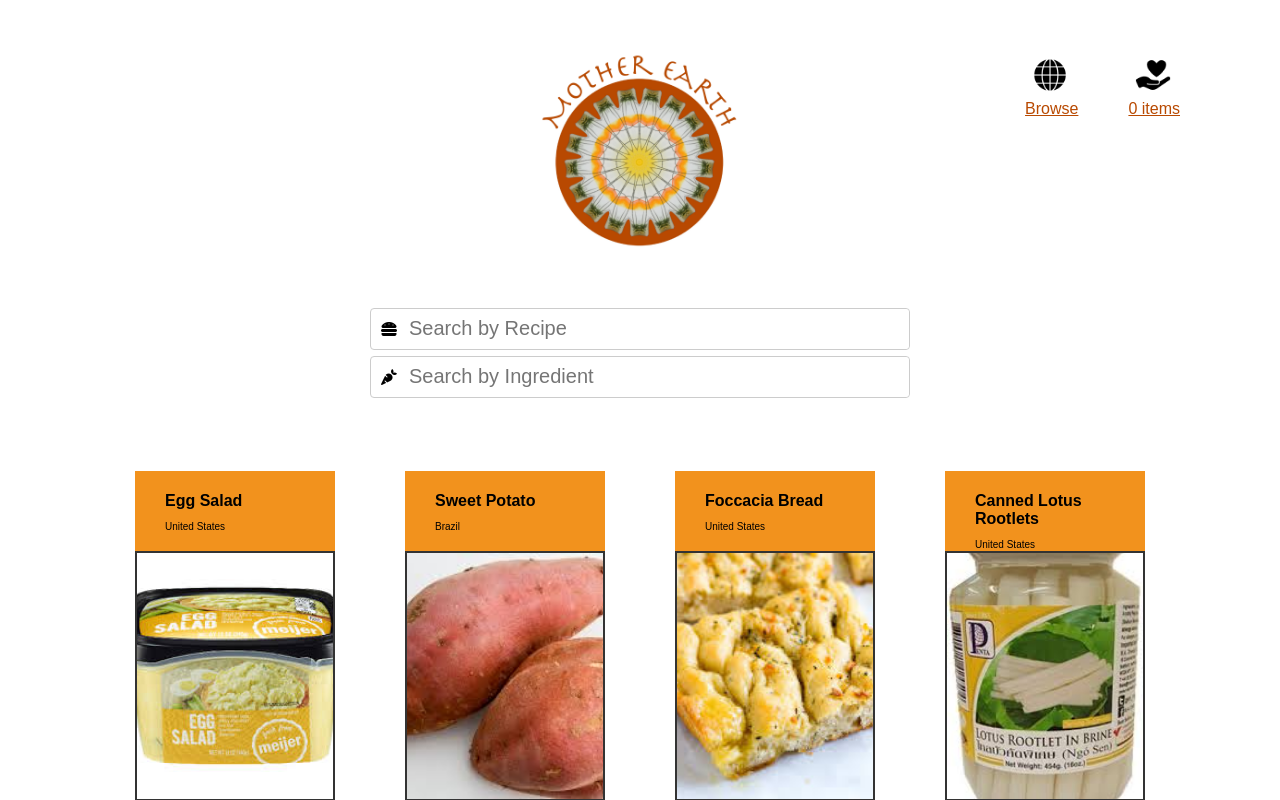
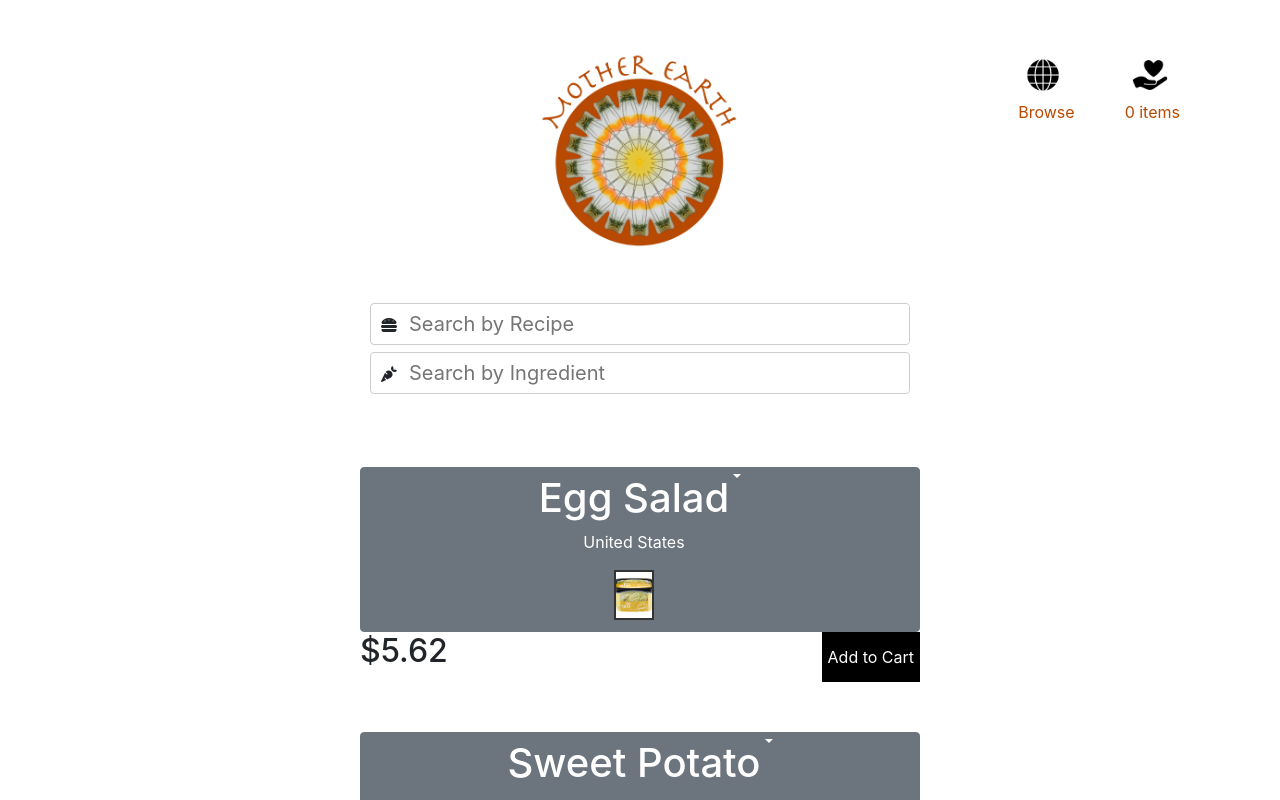
Before and after one commit to BismarkPrime/VueCookBook, a Vue app: page / in a window 1280 px wide. Shown: the top 800 px of the page. Built offline with nearby package versions, Linux system fonts and the light colour scheme.

Commit message:
Updated Product List to be awesome

```diff
--- a/package.json
+++ b/package.json
@@ -8,7 +8,10 @@
     "lint": "vue-cli-service lint"
   },
   "dependencies": {
+    "bootstrap": "^4.5.3",
     "core-js": "^3.6.5",
+    "jquery": "^3.5.1",
+    "popper.js": "^1.16.1",
     "vue": "^2.6.11",
     "vue-router": "^3.2.0"
   },
--- a/src/components/ProductList.vue
+++ b/src/components/ProductList.vue
@@ -2,14 +2,24 @@
   <div class="wrapper">
     <div class="products">
           <div class="product" v-for="product in products" :key="product.id">
-        <div class="info">
+              <div class="dropdown">
+                <button class="btn btn-secondary dropdown-toggle long-btn" type="button" id="dropdownMenuButton" data-toggle="dropdown" aria-haspopup="true" aria-expanded="false">
+                <div class="info1">
                   <h1>{{ product.name }}</h1>
                   <p>{{ product.country }}</p>
-        </div>
                 <div class="image">
                   <img :src="'/images/products/' + product.image" />
                 </div>
-        <div class="price">
+              </div>
+                </button>
+                <div class="dropdown-menu" aria-labelledby="dropdownMenuButton">
+                  <a class="dropdown-item" href="#"></a>
+                  <a class="dropdown-item" href="#"></a>
+                  <a class="dropdown-item" href="#"></a>
+                </div>
+              </div>
+
+              <div class="price" id="collapseExample">
                 <h2>{{ product.price }}</h2>
                 <button class="auto" @click="addToCart(product)">Add to Cart</button>
               </div>
@@ -62,7 +72,7 @@ export default {
 
 .products {
   margin-top: 20px;
-  display: flex;
+  display: block;
   flex-wrap: wrap;
   justify-content: space-around;
 }
@@ -70,13 +80,12 @@ export default {
 .product {
   margin: 10px;
   margin-top: 50px;
-  width: 200px;
 }
 
 .product img {
   border: 2px solid #333;
-  height: 250px;
-  width: 200px;
+  height: 50px;
+  width: 40px;
   object-fit: cover;
 }
 
@@ -84,6 +93,8 @@ export default {
   display: flex;
   justify-content: center;
   margin-bottom: 5px;
+}
+.info1 {
 }
 
 .info {
@@ -105,12 +116,15 @@ export default {
   margin: 0px;
   font-size: 10px;
 }
-
 .price {
   display: flex;
 }
-
-button {
+.long-btn {
+  display: flex;
+  justify-content: center;
+  width: 100%;
+}
+.auto {
   height: 50px;
   background: #000;
   color: white;
--- a/src/main.js
+++ b/src/main.js
@@ -1,3 +1,6 @@
+import 'bootstrap'
+import 'bootstrap/dist/css/bootstrap.min.css'
+
 import Vue from 'vue'
 import App from './App.vue'
 import router from './router'
```
Also changed, not shown: 1 other file (tests, documents, lock files or other folders). Lines whose indentation alone changed are shown as unchanged.
